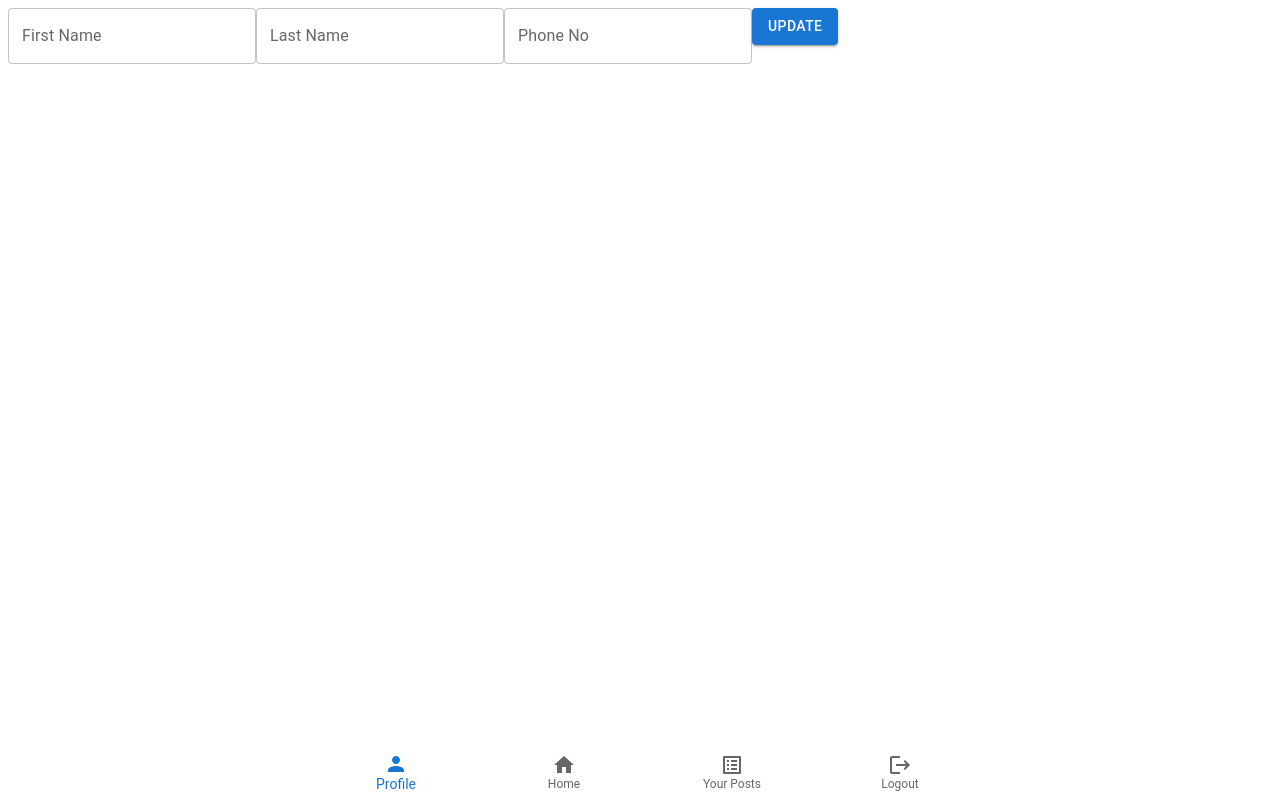
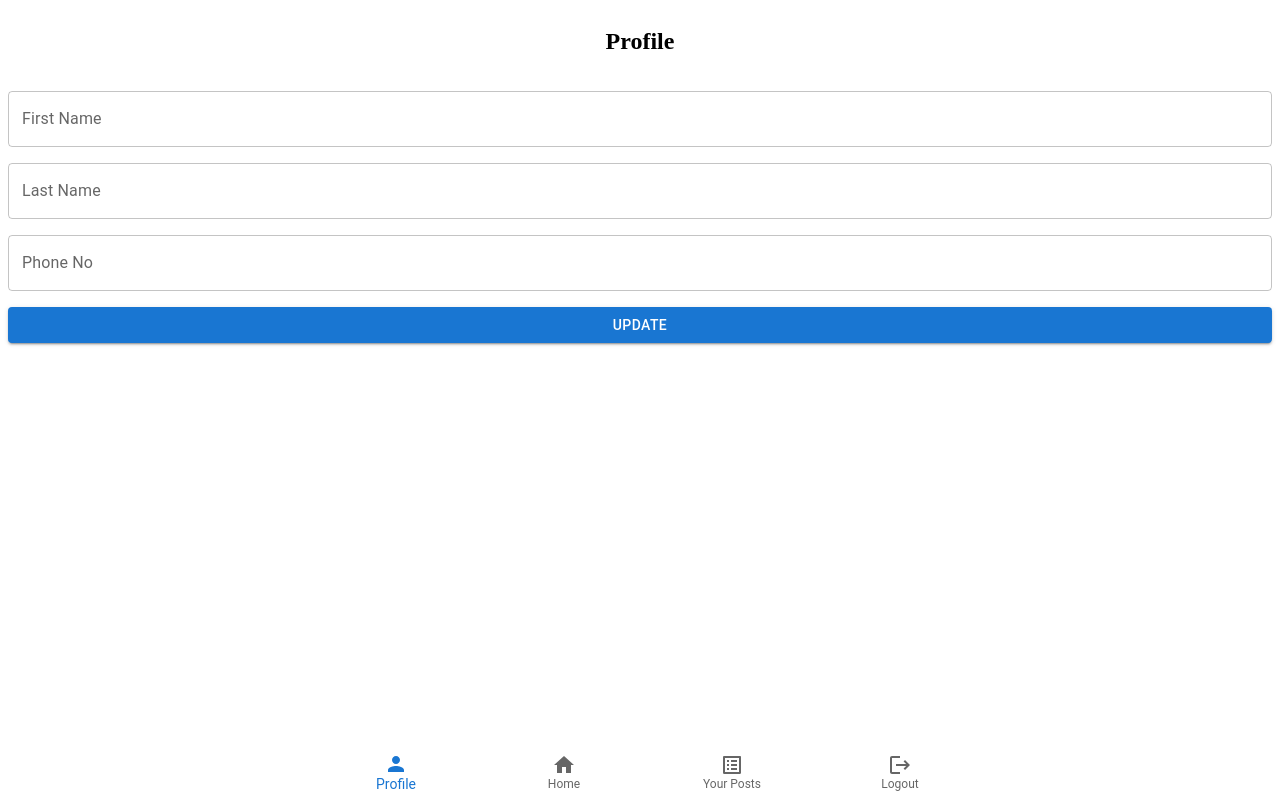
Before and after one commit to smitpatel24/ENGR-285, a React (Create React App) app in the folder Frontend/engr-285/: page /profile in a window 1280 px wide. Built offline with nearby package versions, Linux system fonts and the light colour scheme; no server answers; sample sign-in values are in the browser's storage.

Commit message:
Profile Page Complete

```diff
--- a/Frontend/engr-285/src/components/Profile.jsx
+++ b/Frontend/engr-285/src/components/Profile.jsx
@@ -1,6 +1,6 @@
 import React, { useEffect, useState } from "react";
 import { useNavigate } from "react-router-dom";
-import { TextField, Button } from "@mui/material";
+import { TextField, Button, Grid } from "@mui/material";
 import axios from "axios";
 
 const Profile = () => {
@@ -23,7 +23,6 @@ const Profile = () => {
         })
         .then((response) => {
           setUserData(response.data);
-          console.log(response.data.userId);
           axios
             .get("http://localhost:3000/api/users/getOneUser", {
               headers: {
@@ -53,7 +52,7 @@ const Profile = () => {
     } else {
       axios
         .put(
-          "http://localhost:3000/api/users/updateUser",
+          "http://localhost:3000/api/users/updateUserProfile",
           {
             _id: userData.userId,
             firstName: firstName,
@@ -77,26 +76,40 @@ const Profile = () => {
   };
 
   return (
-    <div>
+    <Grid container spacing={2}>
+      <Grid item xs={12} textAlign="center">
+        <h2>Profile</h2>
+      </Grid>
+      <Grid item xs={12}>
         <TextField
           label="First Name"
           value={firstName}
           onChange={(e) => setFirstName(e.target.value)}
+          fullWidth
         />
+      </Grid>
+      <Grid item xs={12}>
         <TextField
           label="Last Name"
           value={lastName}
           onChange={(e) => setLastName(e.target.value)}
+          fullWidth
         />
+      </Grid>
+      <Grid item xs={12}>
         <TextField
           label="Phone No"
           value={phoneNo}
           onChange={(e) => setPhoneNo(e.target.value)}
+          fullWidth
         />
-      <Button variant="contained" onClick={handleUpdate}>
+      </Grid>
+      <Grid item xs={12}>
+        <Button variant="contained" onClick={handleUpdate} fullWidth>
           Update
         </Button>
-    </div>
+      </Grid>
+    </Grid>
   );
 };
 
```
Lines whose indentation alone changed are shown as unchanged.
